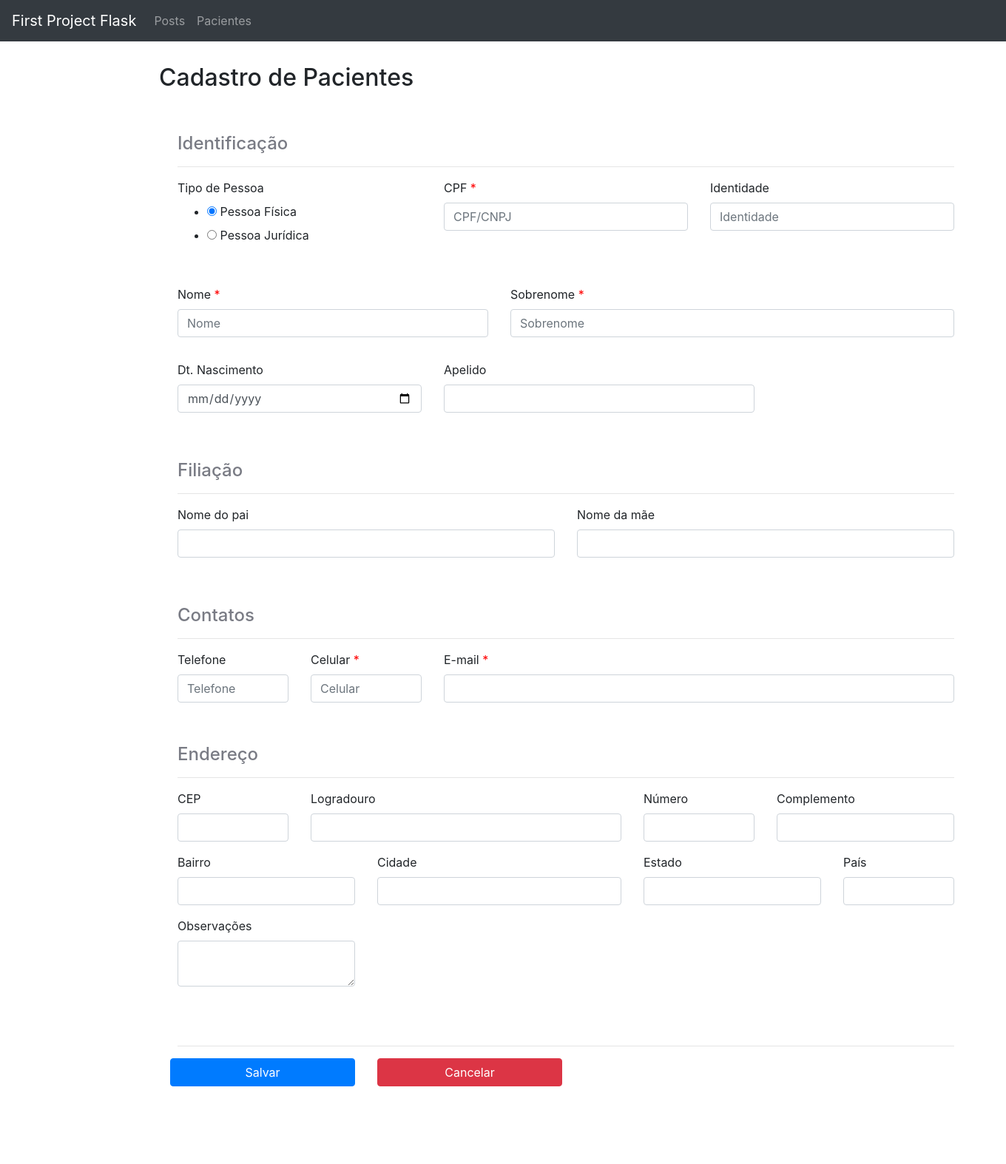
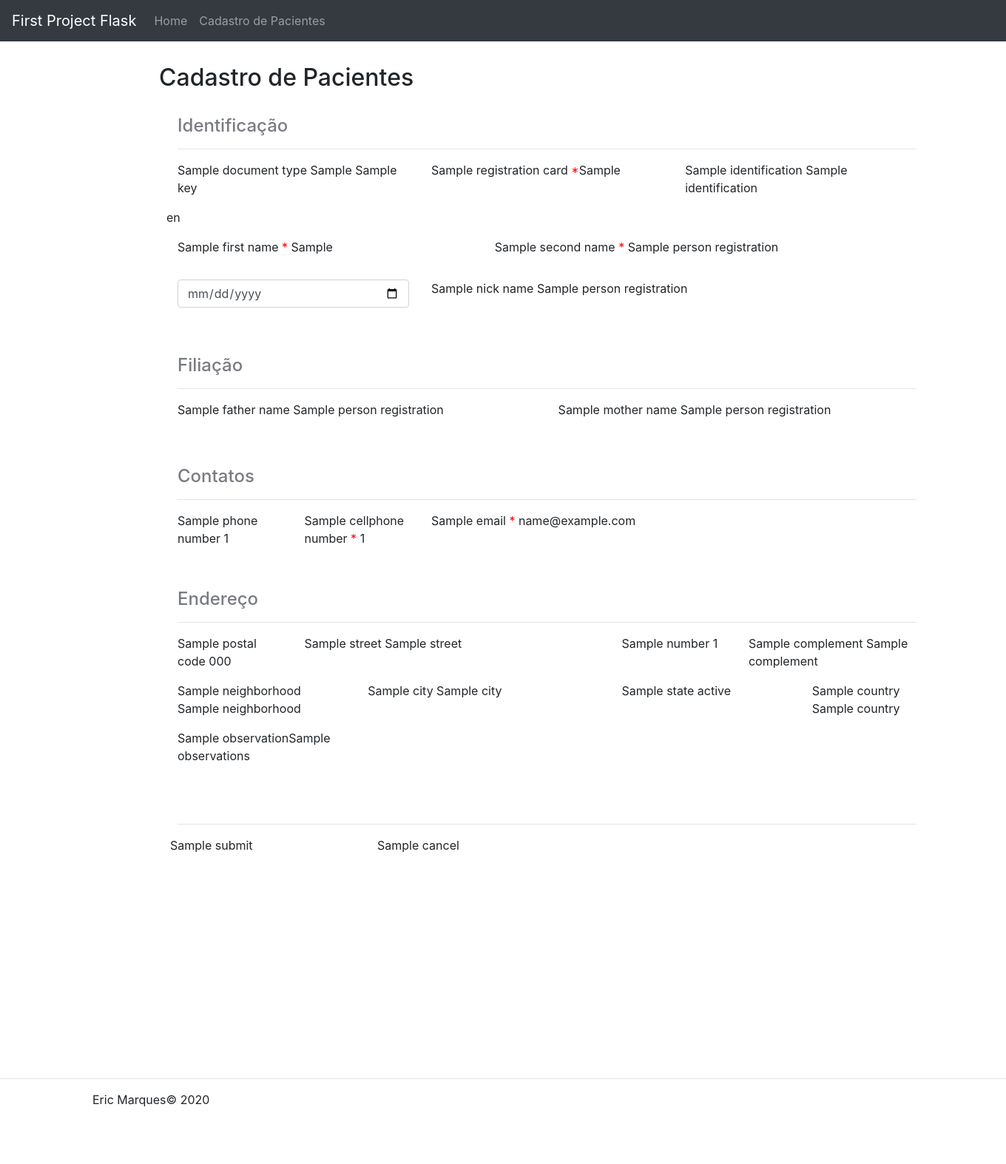
Before and after one commit to EricMarques/flask, a Flask app: template app/templates/person/personRegister.html in a window 1360 px wide. Shown: the top 1574 px of the page at 74% size. After the commit the page ends 1497 px from the top, so only its background shows below. Run offline with Flask 2, Linux system fonts and the light colour scheme; tables that the repository leaves empty hold one stand-in row (values such as "Sample post"); the template is opened without the code that fills it: values that come from a table or form of the project are taken from there, most other values are stand-ins (such as "Sample title", 1, 10 or a date in 2020); some libraries are stand-ins or nearby versions.

Commit message:
algumas modificações

```diff
--- a/app/controllers/default.py
+++ b/app/controllers/default.py
@@ -25,7 +25,9 @@
 def Person():
     personRegistration = PersonRegistrationForm()
     #Person Identification
-    document_type = personRegistration.document_type.data  #0 - PF || 1 - PJ
+    document_type = str(personRegistration.document_type.data)  #0 - PF || 1 - PJ
+    print('Type: {}' .format(type(personRegistration.document_type.data)))
+    print('DT: {}' .format(type(document_type)))
     registration_card = personRegistration.registration_card.data  #CPF/CNPJ
     first_name = personRegistration.first_name.data  #Name
     second_name = personRegistration.second_name.data  #Second name
@@ -34,7 +36,6 @@
     identification =  personRegistration.identification.data  #Identification
     father_name = personRegistration.father_name.data  #Father name
     mother_name = personRegistration.mother_name.data  #Mother name
-
     #Contact
     email = personRegistration.email.data  #E-mail
     phone_number = personRegistration.phone_number.data  #Phone
@@ -58,14 +59,18 @@
     updated_at = None  #Updated at  #Deleted(soft delete)
     deleted = 0  #Deleted(soft delete)
     deleted_at = None  #Deleted at(soft delete)
+
+    print('1 - document_type: {} -> registration_card: {} -> first_name: {} -> second_name: {} -> birth_day: {} -> nick_name: {} -> identification: {} -> father_name: {} -> mother_name: {} -> email: {} -> phone_number: {} -> cellphone_number: {} -> postal_code: {} -> street: {} -> number: {} -> complement: {} -> neighborhood: {} -> city: {} -> state: {} -> country: {} -> observations: {} -> created_at: {} -> updated_at: {} -> deleted: {} -> deleted_at: {}'.format(document_type, registration_card, first_name, second_name, birth_day, nick_name, identification, father_name, mother_name, email, phone_number, cellphone_number, postal_code, street, number, complement, neighborhood, city, state, country, observations, created_at, updated_at, deleted, deleted_at))
+
+
     if personRegistration.validate_on_submit():
         new_person = Person(document_type=document_type, registration_card=registration_card, first_name=first_name, second_name=second_name, birth_day=birth_day, nick_name=nick_name, identification=identification, father_name=father_name, mother_name=mother_name, email=email, phone_number=phone_number, cellphone_number=cellphone_number, postal_code=postal_code, street=street, number=number, complement=complement, neighborhood=neighborhood, city=city, state=state, country=country, observations=observations, created_at=created_at, updated_at=updated_at, deleted=deleted, deleted_at=deleted_at)
         db.session.add(new_person)
         db.session.commit()
 
-        print('document_type: {} -> registration_card: {} -> first_name: {} -> second_name: {} -> birth_day: {} -> nick_name: {} -> identification: {} -> father_name: {} -> mother_name: {} -> email: {} -> phone_number: {} -> cellphone_number: {} -> postal_code: {} -> street: {} -> number: {} -> complement: {} -> neighborhood: {} -> city: {} -> state: {} -> country: {} -> observations: {} -> created_at: {} -> updated_at: {} -> deleted: {} -> deleted_at: {}'.format(document_type, registration_card, first_name, second_name, birth_day, nick_name, identification, father_name, mother_name, email, phone_number, cellphone_number, postal_code, street, number, complement, neighborhood, city, state, country, observations, created_at, updated_at, deleted, deleted_at))
+        print(2 - 'document_type: {} -> registration_card: {} -> first_name: {} -> second_name: {} -> birth_day: {} -> nick_name: {} -> identification: {} -> father_name: {} -> mother_name: {} -> email: {} -> phone_number: {} -> cellphone_number: {} -> postal_code: {} -> street: {} -> number: {} -> complement: {} -> neighborhood: {} -> city: {} -> state: {} -> country: {} -> observations: {} -> created_at: {} -> updated_at: {} -> deleted: {} -> deleted_at: {}'.format(document_type, registration_card, first_name, second_name, birth_day, nick_name, identification, father_name, mother_name, email, phone_number, cellphone_number, postal_code, street, number, complement, neighborhood, city, state, country, observations, created_at, updated_at, deleted, deleted_at))
 
-        return redirect('/personRegister')
+        return redirect('../templates/index.html')
     else:
         print(personRegistration.errors)
 
--- a/app/models/forms.py
+++ b/app/models/forms.py
@@ -1,6 +1,6 @@
 from flask_wtf import FlaskForm
 from wtforms import StringField, PasswordField, BooleanField, RadioField, DateField, SubmitField, TextAreaField
-from wtforms.validators import DataRequired
+from wtforms.validators import DataRequired, Email, Length
 
 
 class LoginForm(FlaskForm):
@@ -10,33 +10,33 @@
 
 class PersonRegistrationForm(FlaskForm):
     #Person Identification
-    document_type = RadioField("Tipo de Pessoa", choices=[(1,'Pessoa Física'), (0, 'Pessoa Jurídica')], default=1)
-    registration_card = StringField("", validators=[DataRequired()])
+    document_type = RadioField("Tipo de Pessoa", choices=[(0,'Pessoa Física'), (1, 'Pessoa Jurídica')], validators=False, default = 0)
+    registration_card = StringField("", validators=[DataRequired(), Length(max=15)])
     first_name = StringField("Nome", validators=[DataRequired()])
     second_name = StringField("Sobrenome", validators=[DataRequired()])
-    birth_day = DateField("Dt. Nascimento")
-    nick_name = StringField("Apelido")
-    identification = StringField("Identidade")
-    father_name = StringField("Nome do pai")
-    mother_name = StringField("Nome da mãe")
+    birth_day = DateField("Dt. Nascimento", default=None)
+    nick_name = StringField("Apelido", validators=[Length(max=20)], default=None)
+    identification = StringField("Identidade", validators=[Length(max=20)], default=None)
+    father_name = StringField("Nome do pai", validators=[Length(max=100)], default=None)
+    mother_name = StringField("Nome da mãe", validators=[Length(max=100)], default=None)
 
     #Contact
-    email = StringField("E-mail", validators=[DataRequired()], description="seu.email@seu.dominio")
-    phone_number = StringField("Telefone")
-    cellphone_number = StringField("Celular", validators=[DataRequired()])
+    email = StringField("E-mail", validators=[DataRequired(), Email(message="Formato de e-mail incorreto!")])
+    phone_number = StringField("Telefone", validators=[Length(max=10)], default=None)
+    cellphone_number = StringField("Celular", validators=[DataRequired(), Length(max=11)])
 
     #Address
-    postal_code = StringField("CEP")
-    street = StringField("Logradouro")
-    number = StringField("Número")
-    complement = StringField("Complemento")
-    neighborhood = StringField("Bairro")
-    city = StringField("Cidade")
-    state = StringField("Estado")
-    country = StringField("País")
+    postal_code = StringField("CEP", validators=[Length(max=8)], default=None)
+    street = StringField("Logradouro", validators=[Length(max=50)], default=None)
+    number = StringField("Número", validators=[Length(max=10)], default=None)
+    complement = StringField("Complemento", validators=[Length(max=50)], default=None)
+    neighborhood = StringField("Bairro", validators=[Length(max=50)], default=None)
+    city = StringField("Cidade", validators=[Length(max=50)], default=None)
+    state = StringField("Estado", validators=[Length(max=50)], default=None)
+    country = StringField("País", validators=[Length(max=40)], default=None)
 
     #Observations
-    observations = TextAreaField("Observações")
+    observations = TextAreaField("Observações", validators=[Length(max=400)], default=None)
 
     #Buttons
     submit = SubmitField("Salvar")
--- a/app/templates/base.html
+++ b/app/templates/base.html
@@ -22,14 +22,14 @@
 
         <div class="collapse navbar-collapse" id="navbarsExampleDefault">
             <ul class="navbar-nav mr-auto">
+                <li class="nav-item">
+                    <a class="nav-link" href="{{ url_for('index')}}">Home</a>
+                </li>
                 <!--<li class="nav-item">
                     <a class="nav-link" href="#">Home</a>
                 </li>-->
                 <li class="nav-item">
-                    <a class="nav-link" href="#">Posts</a>
-                </li>
-                <li class="nav-item">
-                    <a class="nav-link" href="#">Pacientes</a>
+                    <a class="nav-link" href="{{ url_for('Person')}}">Cadastro de Pacientes</a>
                 </li>
             </ul>
         </div>
--- a/app/templates/person/personRegister.html
+++ b/app/templates/person/personRegister.html
@@ -16,7 +16,7 @@
                     <div class="form-group row">
                         <div class="form-group col-md-4">
                             <!--Verificar se tem como retirar pontos na frente das opções-->
-                            {{personRegistration.document_type.label}} {{personRegistration.document_type()}}
+                            {{personRegistration.document_type.label}} {{personRegistration.document_type(onclick="alterLabel();")}} {{ personRegistration.document_type.key }}
 
                             <!--<div class="form-check">
                                 <input class="form-check-input" type="radio" name="document_type" id="cpf" value="1" onclick="alterLabel();" checked>
@@ -32,12 +32,12 @@
                             </div>-->
                         </div>
                         <div class="col-sm-4">
-                            <!--Fazer SCRIPT para alterar Label CPF/CNPJ de acordo com radio button-->
-                            {{personRegistration.registration_card.label('CPF')}}<span style="color: red"> *</span>{{personRegistration.registration_card(class="form-control", placeholder="CPF/CNPJ", maxlength="15")}}
+                            {{personRegistration.registration_card.label("CPF", id="registration_card")}}<span style="color: red"> *</span>{{personRegistration.registration_card(class="form-control", placeholder="CPF/CNPJ", maxlength="15")}}
                         </div>
                         <div class="col-sm-4">
-                            {{personRegistration.identification.label}} {{personRegistration.identification(class="form-control", placeholder="Identidade")}}
+                            {{personRegistration.identification.label}} {{personRegistration.identification(class="form-control", placeholder="Identidade", maxlength="20")}}
                         </div>
+                        {{personRegistration.language}}
                     </div>
                     <div class="form-group row">
                         <div class="form-group col-md-5 ">
@@ -50,12 +50,11 @@
                     <div class="form-group row">
                         <div class="col-sm-4">
                             <!--Inserir type='date' para que campo seja informado como data-->
-                            {{personRegistration.birth_day.label}} {{personRegistration.birth_day(class="form-control form-control-user border-bottom-danger")}}
-                            <!--<input type="date" name="birth_day" class="form-control form-control-user  border-bottom-danger" id="InputBirthDay">
-                            <span class="text-danger"></span>-->
+                            <!--{{personRegistration.birth_day.label}} {{personRegistration.birth_day(class="form-control form-control-user border-bottom-danger", maxlength="8")}}-->
+                            <input type="date" name="birth_day" class="form-control form-control-user  border-bottom-danger" id="InputBirthDay" maxlength="8">
                         </div>
                         <div class="col-sm-5">
-                            {{personRegistration.nick_name.label}} {{personRegistration.nick_name(class="form-control")}}
+                            {{personRegistration.nick_name.label}} {{personRegistration.nick_name(class="form-control", maxlength="20")}}
                         </div>
                     </div>
                     <br><br>
@@ -64,10 +63,10 @@
                     <hr>
                     <div class="form-group row">
                         <div class="col-sm-6">
-                            {{personRegistration.father_name.label}} {{personRegistration.father_name(class="form-control")}}
+                            {{personRegistration.father_name.label}} {{personRegistration.father_name(class="form-control", maxlength="100")}}
                         </div>
                         <div class="col-sm-6">
-                            {{personRegistration.mother_name.label}} {{personRegistration.mother_name(class="form-control")}}
+                            {{personRegistration.mother_name.label}} {{personRegistration.mother_name(class="form-control", maxlength="100")}}
                         </div>
                     </div>
                     <br><br>
@@ -82,7 +81,12 @@
                             {{personRegistration.cellphone_number.label}}<span style="color: red"> *</span> {{personRegistration.cellphone_number(class="form-control ", placeholder="Celular", maxlength="11")}}
                         </div>
                         <div class="form-group col-8 ">
-                            {{personRegistration.email.label}}<span style="color: red"> *</span> {{personRegistration.email(class="form-control ", maxlength="120")}}
+                            {{personRegistration.email.label}}<span style="color: red"> *</span> {{personRegistration.email(class="form-control ", maxlength="120", placeholder="seu.email@seu.dominio")}} {% for error in personRegistration.email.errors
+                            %}
+                            <ul>
+                                <li class="text-danger"><span>{{error}}</span>{% endfor %}</li>
+                            </ul>
+
                             <!--<input type="email " class="form-control " id="email " name="email " placeholder="seu.email@domino.com ">-->
                         </div>
                     </div>
@@ -94,37 +98,37 @@
                     <hr>
                     <div class="form-group row">
                         <div class="col-sm-2">
-                            {{personRegistration.postal_code.label}} {{personRegistration.postal_code(class="form-control")}}
+                            {{personRegistration.postal_code.label}} {{personRegistration.postal_code(class="form-control", maxlength="8")}}
                         </div>
                         <div class="col-sm-5">
-                            {{personRegistration.street.label}} {{personRegistration.street(class="form-control")}}
+                            {{personRegistration.street.label}} {{personRegistration.street(class="form-control", maxlength="50")}}
                         </div>
                         <div class="col-sm-2">
-                            {{personRegistration.number.label}} {{personRegistration.number(class="form-control")}}
+                            {{personRegistration.number.label}} {{personRegistration.number(class="form-control", maxlength="10")}}
                         </div>
                         <div class="col-sm-3">
-                            {{personRegistration.complement.label}} {{personRegistration.complement(class="form-control")}}
+                            {{personRegistration.complement.label}} {{personRegistration.complement(class="form-control", maxlength="50")}}
                         </div>
                     </div>
                     <div class="form-group row">
                         <div class="col-sm-3">
-                            {{personRegistration.neighborhood.label}} {{personRegistration.neighborhood(class="form-control")}}
+                            {{personRegistration.neighborhood.label}} {{personRegistration.neighborhood(class="form-control", maxlength="50")}}
                         </div>
                         <div class="col-sm-4">
-                            {{personRegistration.city.label}} {{personRegistration.city(class="form-control")}}
+                            {{personRegistration.city.label}} {{personRegistration.city(class="form-control", maxlength="50")}}
                         </div>
                         <div class="col-sm-3">
-                            {{personRegistration.state.label}} {{personRegistration.state(class="form-control")}}
+                            {{personRegistration.state.label}} {{personRegistration.state(class="form-control", maxlength="50")}}
                         </div>
                         <div class="col-sm-2">
-                            {{personRegistration.country.label}} {{personRegistration.country(class="form-control")}}
+                            {{personRegistration.country.label}} {{personRegistration.country(class="form-control", maxlength="40")}}
                         </div>
                     </div>
                     <!--Observations-->
                     <!--Verificar alteração de tamanho do campo text field-->
                     <div class="form-group row">
                         <div class="col-sm-3">
-                            {{personRegistration.observations.label}}{{personRegistration.observations(class="form-control")}}
+                            {{personRegistration.observations.label}}{{personRegistration.observations(class="form-control", maxlength="400")}}
                         </div>
                     </div>
                     <br>
@@ -152,10 +156,10 @@
 
     function alterLabel() {
         var choice = getRadioValue('document_type');
-        if (choice == "1") {
-            $('#inpDoc').text("CPF");
+        if (choice == 0) {
+            $('#registration_card').text("CPF");
         } else {
-            $('#inpDoc').text("CNPJ");
+            $('#registration_card').text("CNPJ");
         }
     }
 
```
Also changed, not shown: README.md.
